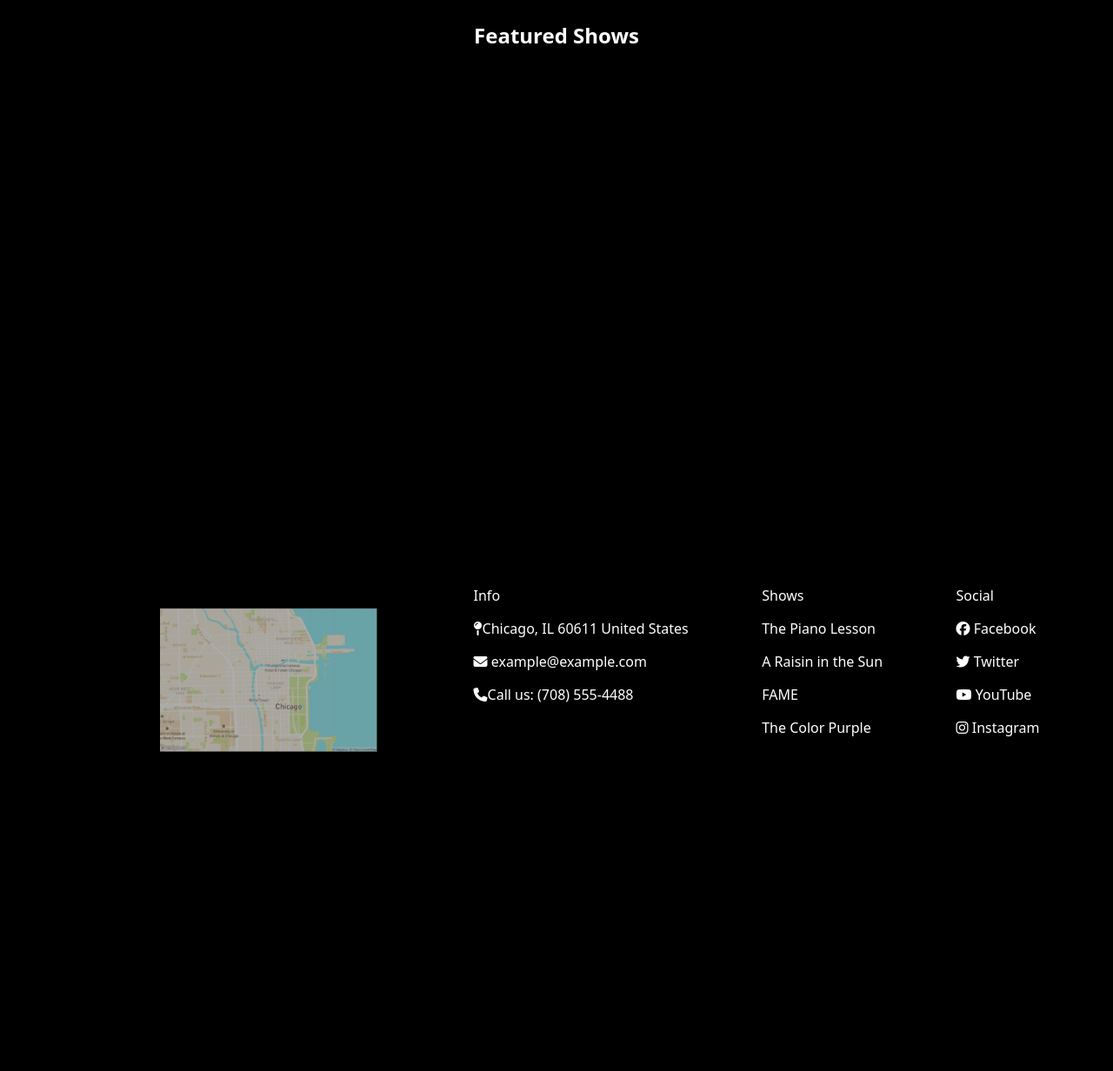
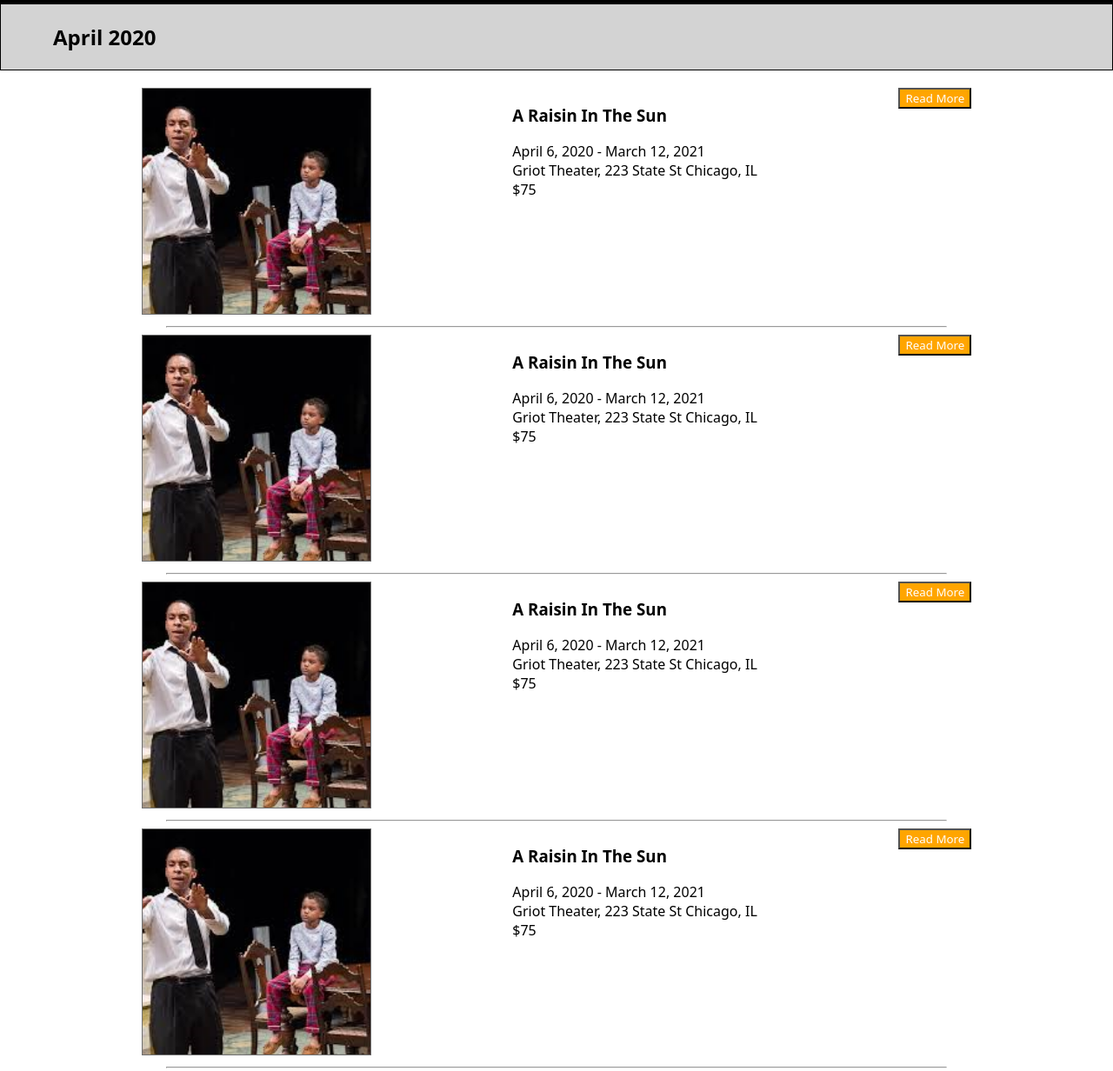
Before and after one commit to ebarrosse2/griot-theatre, a plain HTML site: page index.html in a window 1280 px wide. Shown: the part 585-1817 px from the top of the page at 87% size. Before the commit the page ends 1480 px from the top, so only its background shows below. Drawn offline with Linux system fonts and the light colour scheme.

Commit message:
first commit

```diff
--- a/index.html
+++ b/index.html
@@ -24,9 +24,11 @@
      </li>
      <li class="nav-item">
       <a href="#features" class="nav-link">Features</a>
-     </li><li class="nav-item">
+     </li>
+     <li class="nav-item">
       <a href="#actors" class="nav-link">Our Actors</a>
-     </li><li class="nav-item">
+     </li>
+     <li class="nav-item">
       <a href="#mission" class="nav-link">Mission</a>
      </li>
      <li class="nav-item">
@@ -38,14 +40,80 @@
  </nav>
 
 <!-- Main tile -->
+
  <section class="landing-page-area-one">
   <div class="main-title">
-   <img src="images/theater-image-background.png" alt="Theatre performance" class="background">
-  <h1 class="showfeats">Featured Shows</h1> </div>
+    <h1 class="showfeats">Featured Shows</h1> </div>
+   <img src="images/theater-image-background.png" alt="Theatre performance" class="first-panel">
  </section>
 
-<!-- Shows section -->
+<!-- Shows tile -->
 
+<section class="shows-tile">
+  <div class="shows-header" id="features">
+    <h2>April 2020</h2></div>
+  <div class="main-tile-dimension">
+    <div class="shows">
+      <div class="image-container-shows">
+        <img src="/a-raisin-in-the-sun-theater-1.png" alt="Still shot of actors performing A Raisin In The Sun">
+      </div>
+      <div class="show-info">
+      <div class="show-name">
+        <h3>A Raisin In The Sun</h3>
+      </div>
+      <div class="show-date">April 6, 2020 - March 12, 2021</div>
+      <div class="show-address">Griot Theater, 223 State St Chicago, IL</div>
+      <div class="show-price">$75</div></div>
+      <div><button class="show-button">Read More</button></div>
+    </div>
+    <hr>
+    <div class="shows">
+      <div class="image-container-shows">
+        <img src="/a-raisin-in-the-sun-theater-1.png" alt="Still shot of actors performing A Raisin In The Sun">
+      </div>
+      <div class="show-info">
+      <div class="show-name">
+        <h3>A Raisin In The Sun</h3>
+      </div>
+      <div class="show-date">April 6, 2020 - March 12, 2021</div>
+      <div class="show-address">Griot Theater, 223 State St Chicago, IL</div>
+      <div class="show-price">$75</div></div>
+      <div><button class="show-button">Read More</button></div>
+    </div>
+    <hr>
+    <div class="shows">
+      <div class="image-container-shows">
+        <img src="/a-raisin-in-the-sun-theater-1.png" alt="Still shot of actors performing A Raisin In The Sun">
+      </div>
+      <div class="show-info">
+      <div class="show-name">
+        <h3>A Raisin In The Sun</h3>
+      </div>
+      <div class="show-date">April 6, 2020 - March 12, 2021</div>
+      <div class="show-address">Griot Theater, 223 State St Chicago, IL</div>
+      <div class="show-price">$75</div></div>
+      <div><button class="show-button">Read More</button></div>
+    </div>
+    <hr>
+    <div class="shows">
+      <div class="image-container-shows">
+        <img src="/a-raisin-in-the-sun-theater-1.png" alt="Still shot of actors performing A Raisin In The Sun">
+      </div>
+      <div class="show-info">
+      <div class="show-name">
+        <h3>A Raisin In The Sun</h3>
+      </div>
+      <div class="show-date">April 6, 2020 - March 12, 2021</div>
+      <div class="show-address">Griot Theater, 223 State St Chicago, IL</div>
+      <div class="show-price">$75</div></div>
+      <div><button class="show-button">Read More</button></div>
+    </div>
+    <hr>
+  </div>
+
+</section>
+
+<!-- Footer -->
  <footer>
  <div class="bottom">
   <div class="map">
--- a/style.css
+++ b/style.css
@@ -63,6 +63,7 @@ footer {
  padding-top: 30px;
  justify-content: space-evenly;
 }
+
 body {
  margin: 0px;
  padding: 0px;
@@ -92,9 +93,11 @@ ul {
 
  .showfeats {
   z-index: 1;
+  position: absolute;
+  top: 50%;
+  left: 45%;
   height: 25em;
   justify-content: center;
-  position: absolute
   align-items: center;
   color: white;
   display: flex;
@@ -106,15 +109,48 @@ ul {
  }
 
 
+.shows-header{
+ background-color: lightgray;
+ color: black;
+ display: flex;
+ border: 10px;
+ border-style: solid;
+ border-color: black;
+ border-width: 1px;
+ padding: 1px;
+ padding-left: 60px;
+ }
 
- .main-tile-dimension {
-  width: 100%;
-  height: 100%;
-  background-color: black;
-  color: white;
-  display: flex;
-  position: relative
-  flex-direction: row;
-  align-content: flex-start;
-  padding-bottom: 20px
+.main-tile-dimension {
+ width: 100%;
+ height: 100%;
+ background-color: white;
+ color: black;
+ display: flex;
+ position: relative;
+ flex-direction: column;
+ align-content: center;
+ justify-content: center;
+ padding-bottom: 20px;
+ padding-top: 20px;
  }
+
+.shows-tile{
+ background-color: white;
+}
+
+.shows {
+ display: flex;
+ flex-direction: row;
+ justify-content: space-evenly;
+ width: 100%;
+}
+
+hr {
+ width: 70%;
+}
+
+.show-button {
+ background-color: orange;
+ color: white;
+}
```
